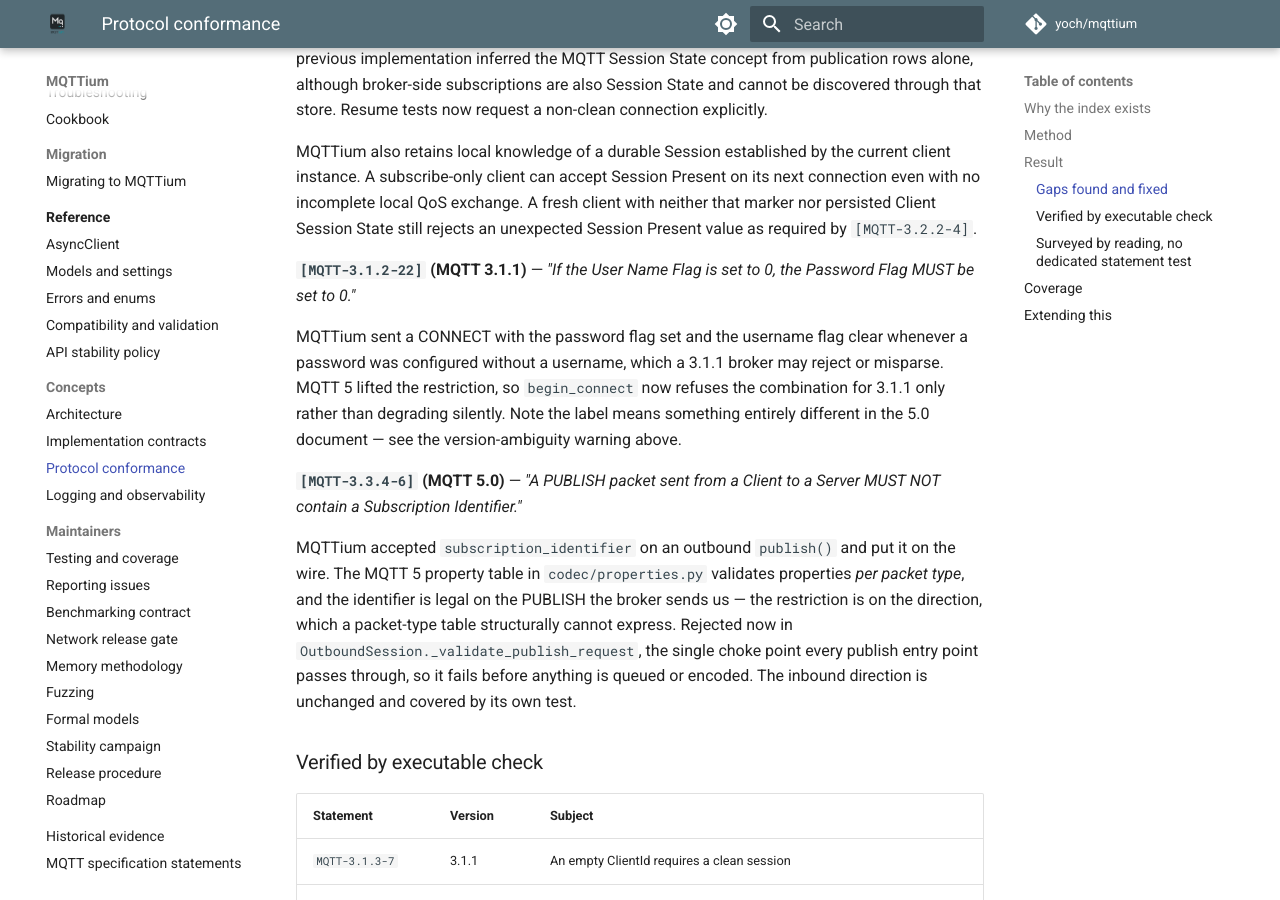
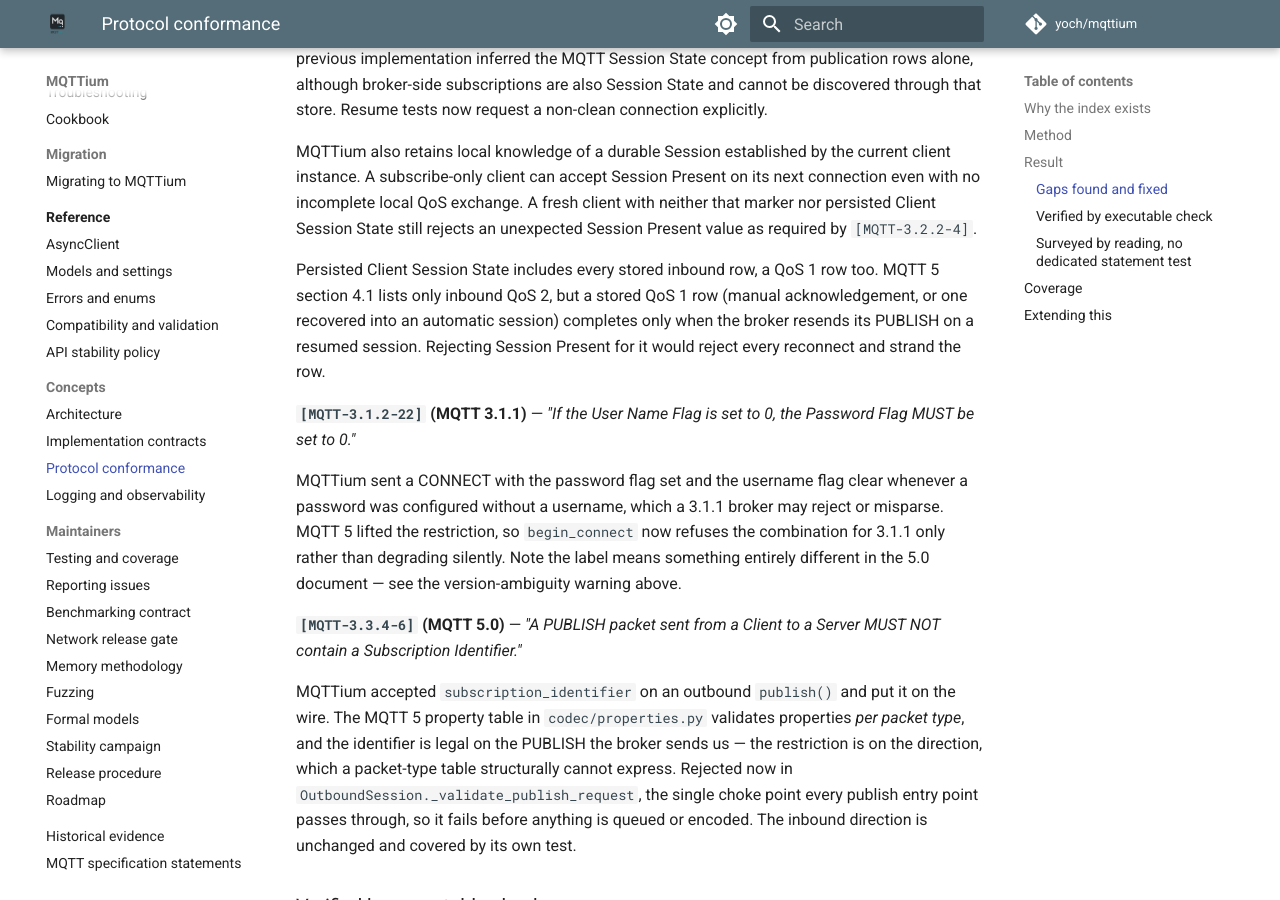
Before and after one commit to yoch/mqttium, an MkDocs documentation site: the page built from docs/conformance.md, in a window 1280 px wide and 900 px high, scrolled down 2585 px. Built offline with MkDocs 1.6.1 and Material for MkDocs 9.7.7, drawn with Linux system fonts in a browser that asks for light colours; comment, search, counter and statistics services are not loaded.

Commit message:
fix: count stored inbound QoS 1 rows as local Session State
MQTT 5 section 4.1 lists only inbound QoS 2 as Client Session State, so a
restarted client whose store held only inbound QoS 1 rows refused CONNACK
Session Present=1 [MQTT-3.2.2-4]. Those rows complete only when the broker
resends their PUBLISH on the resumed session, so every reconnect was
refused and the rows were stranded. Any stored inbound row now counts, and
the QoS 2 counter kept only for this predicate goes.

Co-Authored-By: Claude Opus 5.5 <noreply@anthropic.com>
Claude-Session: https://claude.ai/code/session_01TTrAoBqSWAGV36ZGyz2FqY

```diff
--- a/docs/conformance.md
+++ b/docs/conformance.md
@@ -116,6 +116,12 @@ current client instance. A subscribe-only client can accept Session Present on
 its next connection even with no incomplete local QoS exchange. A fresh client
 with neither that marker nor persisted Client Session State still rejects an
 unexpected Session Present value as required by `[MQTT-3.2.2-4]`.
+
+Persisted Client Session State includes every stored inbound row, a QoS 1 row
+too. MQTT 5 section 4.1 lists only inbound QoS 2, but a stored QoS 1 row
+(manual acknowledgement, or one recovered into an automatic session) completes
+only when the broker resends its PUBLISH on a resumed session. Rejecting
+Session Present for it would reject every reconnect and strand the row.
 
 **`[MQTT-3.1.2-22]` (MQTT 3.1.1)** — *"If the User Name Flag is set to 0, the
 Password Flag MUST be set to 0."*
```
Also changed, not shown: CHANGELOG.md (+6 -0 lines), 2 other files.
